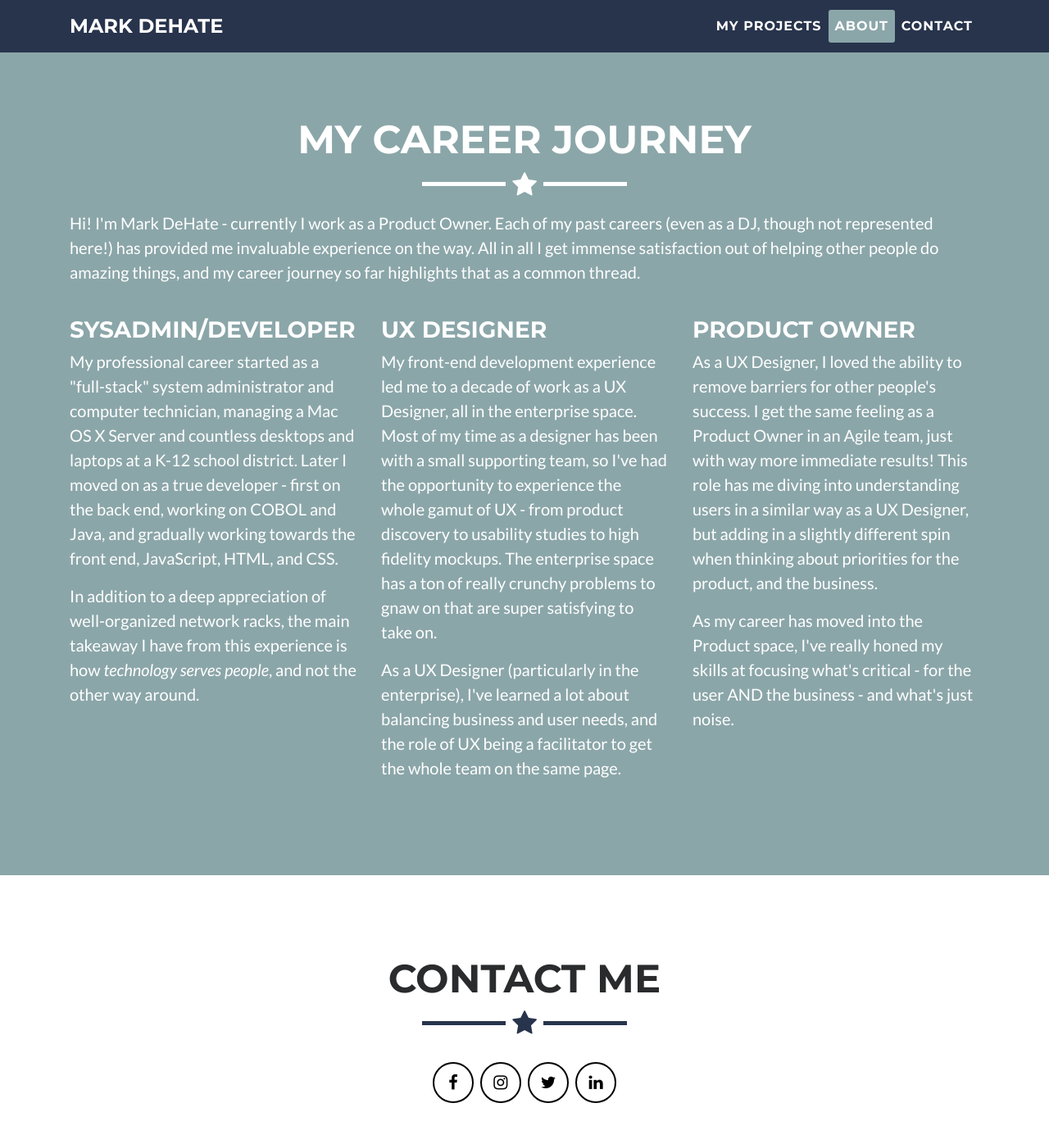
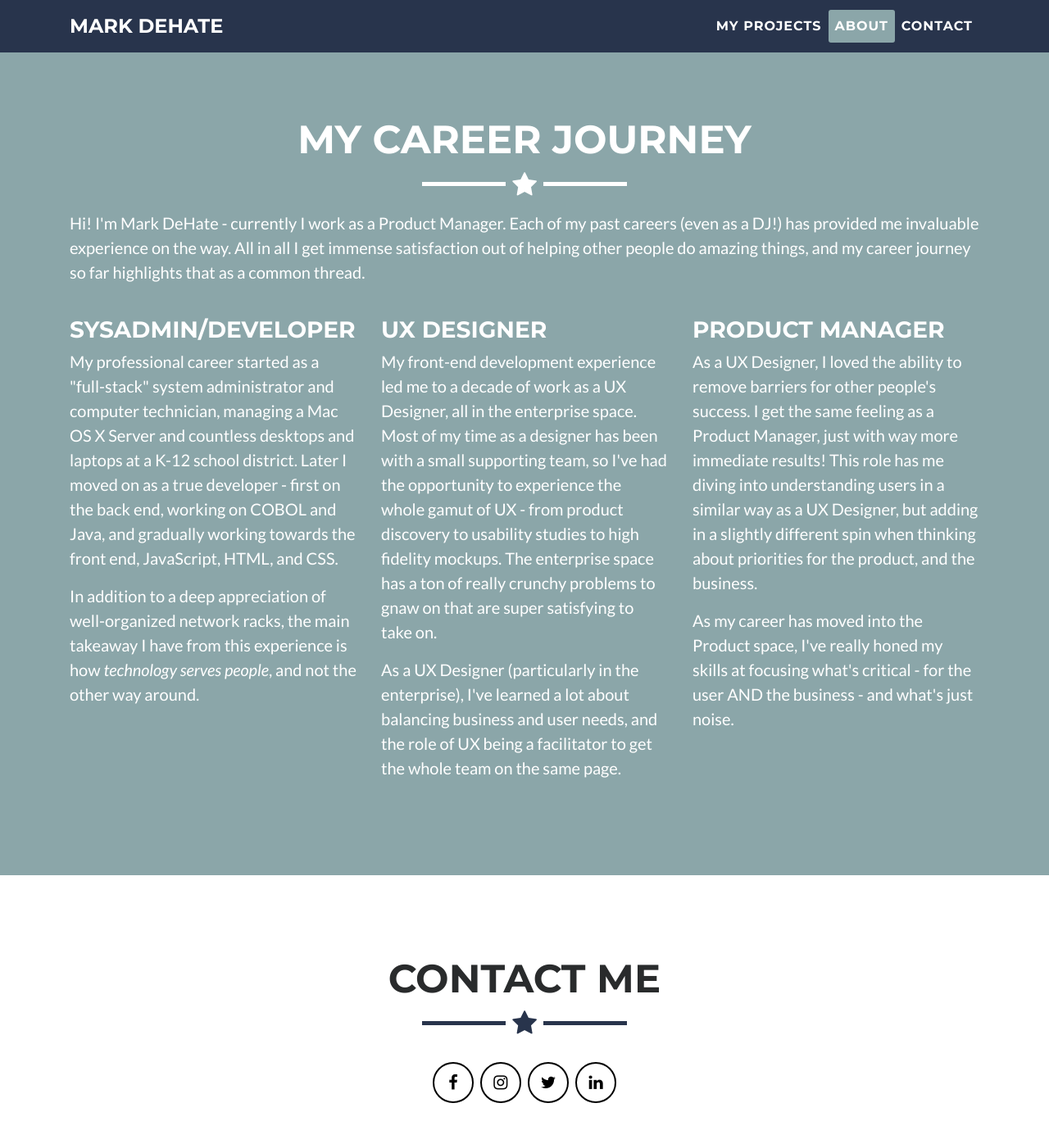
Before and after one commit to mrdehate/mrdehate.github.io, a Jekyll site: the page built from index.html, in a window 1280 px wide and 1400 px high, scrolled down 1766 px. Shown: the top 1385 px of the window at 82% size. Built offline with Jekyll 4.4.1, drawn with Linux system fonts in a browser that asks for light colours; comment, search, counter and statistics services are not loaded; some of the changed text lies outside the part shown.

Commit message:
title update
updated title; other very minor tweaks

```diff
--- a/index.html
+++ b/index.html
@@ -9,7 +9,7 @@ title: Mark DeHate
             <div class="intro-text">
                 <span class="name">Mark DeHate</span>
                 <hr class="star-light">
-                <span class="skills">Product Owner - UX Designer - Problem Solver</span>
+                <span class="skills">Product Manager - UX Designer - Problem Solver</span>
             </div>
         </div>
     </header>
@@ -95,7 +95,7 @@ title: Mark DeHate
             <div class="row">
                 <div class="col-lg-12">
                     <p>
-                        Hi! I'm Mark DeHate - currently I work as a Product Owner. Each of my past careers (even as a DJ, though not represented here!) has provided me invaluable experience on the way. All in all I get immense satisfaction out of helping other people do amazing things, and my career journey so far highlights that as a common thread.
+                        Hi! I'm Mark DeHate - currently I work as a Product Manager. Each of my past careers (even as a DJ!) has provided me invaluable experience on the way. All in all I get immense satisfaction out of helping other people do amazing things, and my career journey so far highlights that as a common thread.
                     </p>
                 </div>
             </div>
@@ -120,9 +120,9 @@ title: Mark DeHate
                     </p>
                     </div>
                 <div class="col-lg-4">
-                    <h3>Product Owner</h3>
+                    <h3>Product Manager</h3>
                     <p>
-                        As a UX Designer, I loved the ability to remove barriers for other people's success. I get the same feeling as a Product Owner in an Agile team, just with way more immediate results! This role has me diving into understanding users in a similar way as a UX Designer, but adding in a slightly different spin when thinking about priorities for the product, and the business.
+                        As a UX Designer, I loved the ability to remove barriers for other people's success. I get the same feeling as a Product Manager, just with way more immediate results! This role has me diving into understanding users in a similar way as a UX Designer, but adding in a slightly different spin when thinking about priorities for the product, and the business.
                     </p>
                     <p>
                         As my career has moved into the Product space, I've really honed my skills at focusing what's critical - for the user AND the business - and what's just noise.
```
Also changed, not shown: other parts of index.html (+2 -2 lines).
